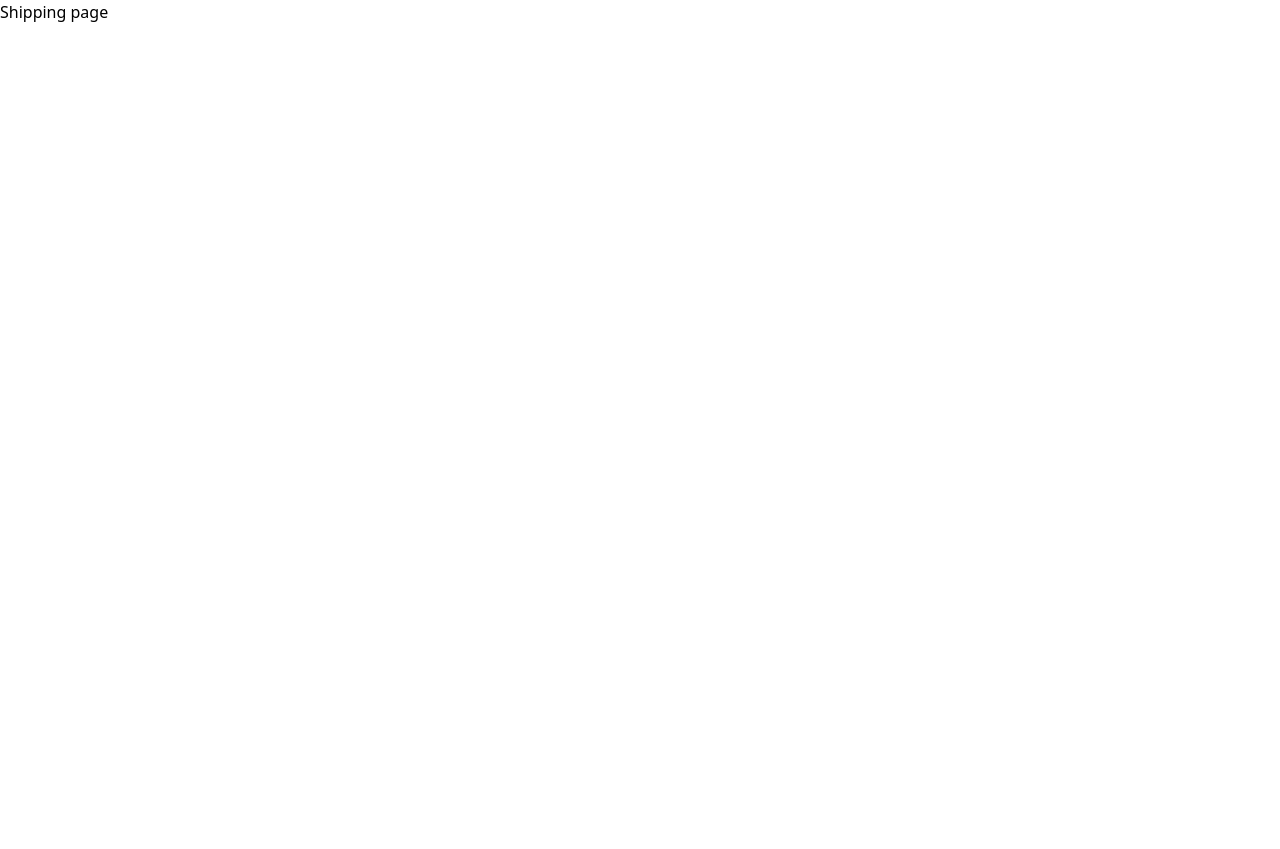
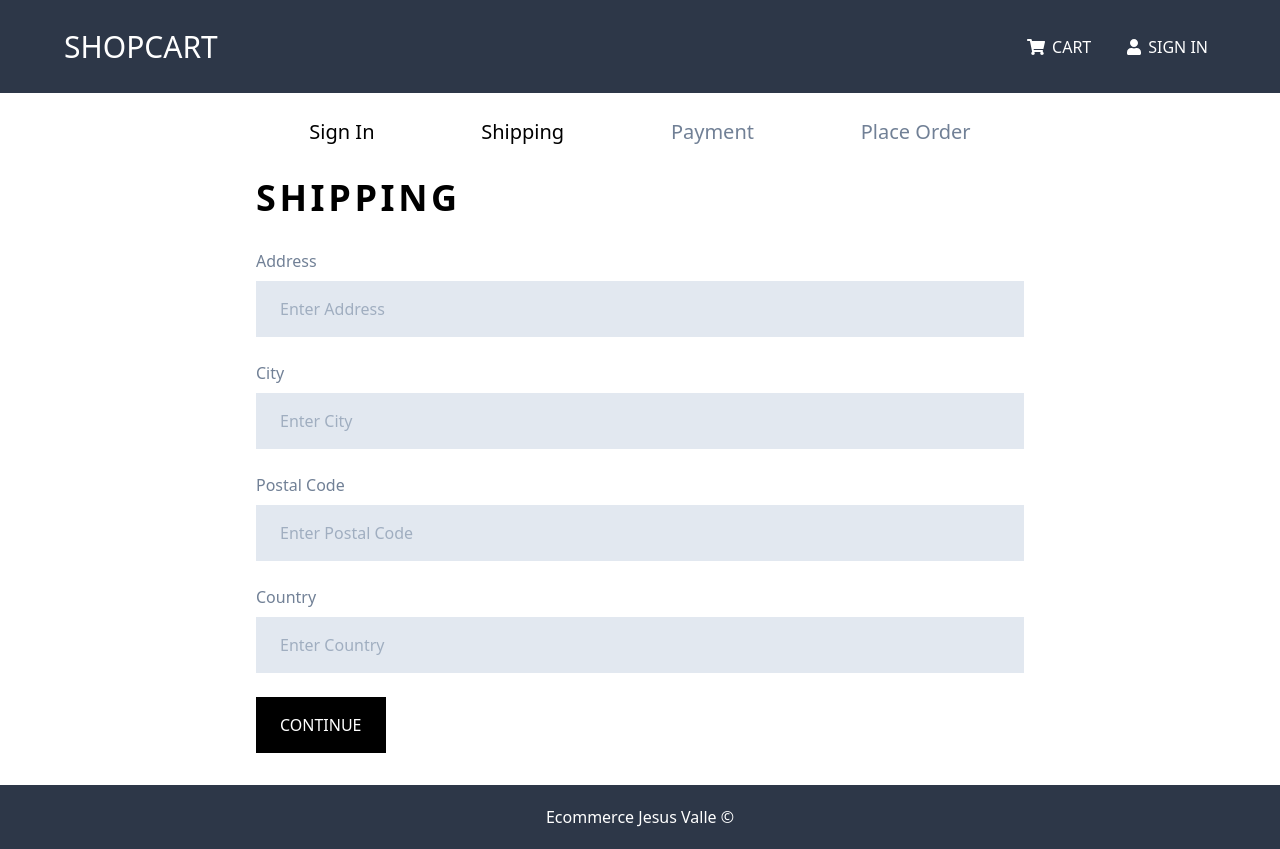
Before and after one commit to topdev05/mern-eCommerce, a Next.js app in the folder frontend/: page /cart/shipping in a window 1280 px wide. Before the commit the page ends 800 px from the top, so only its background shows below. Built offline with nearby package versions, Linux system fonts and the light colour scheme.

Commit message:
[ADD] Shipping Screen & address info

```diff
--- /dev/null
+++ b/frontend/components/CheckoutSteps.js
@@ -0,0 +1,50 @@
+import React from 'react';
+import Link from 'next/link';
+
+const CheckoutSteps = ({step1, step2, step3, step4}) => {
+    return (
+        <div className="flex justify-around pt-6">
+            <div>
+                {step1 ? (
+                    <Link href="/login">
+                        <p className="text-xl cursor-pointer select-none">Sign In</p>
+                    </Link>
+                ) : (
+                    <p className="text-xl text-gray-600 cursor-pointer select-none">Sign In</p>
+                )}
+            </div>
+
+            <div>
+                {step2 ? (
+                    <Link href="/shipping">
+                        <p className="text-xl cursor-pointer select-none">Shipping</p>
+                    </Link>
+                ) : (
+                    <p className="text-xl text-gray-600 cursor-pointer select-none">Shipping</p>
+                )}
+            </div>
+
+            <div>
+                {step3 ? (
+                    <Link href="/payment">
+                        <p className="text-xl cursor-pointer select-none">Payment</p>
+                    </Link>
+                ) : (
+                    <p className="text-xl text-gray-600 cursor-pointer select-none">Payment</p>
+                )}
+            </div>
+
+            <div>
+                {step4 ? (
+                    <Link href="/placeorder">
+                        <p className="text-xl cursor-pointer select-none">Place Order</p>
+                    </Link>
+                ) : (
+                    <p className="text-xl text-gray-600 cursor-pointer select-none">Place Order</p>
+                )}
+            </div>
+        </div>
+    );
+}
+
+export default CheckoutSteps;
--- a/frontend/context/cart/cartReducer.js
+++ b/frontend/context/cart/cartReducer.js
@@ -1,6 +1,7 @@
 import {
     CART_ADD_ITEM,
-    CART_REMOVE_ITEM
+    CART_REMOVE_ITEM,
+    CART_SAVE_SHIPPING_ADDRESS
 } from '../../types/cartConstants';
 
 const CartReducer = (state, action) => {
@@ -26,6 +27,11 @@ const CartReducer = (state, action) => {
                 ...state,
                 cartItems: state.cartItems.filter(x => x.product !== action.payload)
             }
+        case CART_SAVE_SHIPPING_ADDRESS:
+            return {
+                ...state,
+                shippingAddress: action.payload
+            }
         default: {
             return state;
         }
--- a/frontend/context/cart/cartState.js
+++ b/frontend/context/cart/cartState.js
@@ -6,18 +6,22 @@ import CartReducer from './cartReducer';
 
 import {
     CART_ADD_ITEM,
-    CART_REMOVE_ITEM
+    CART_REMOVE_ITEM,
+    CART_SAVE_SHIPPING_ADDRESS
 } from '../../types/cartConstants';
 
 const CartState = props => {
     let cartItemsFromStorage = [];
+    let shippingAddressFromStorage = {};
 
     if (typeof window !== 'undefined') {
         cartItemsFromStorage = localStorage.getItem('cartItems') ? JSON.parse(localStorage.getItem('cartItems')) : [];
+        shippingAddressFromStorage = localStorage.getItem('shippingAddress') ? JSON.parse(localStorage.getItem('shippingAddress')) : {};
     }
 
     const initialState = {
         cartItems: cartItemsFromStorage,
+        shippingAddress: shippingAddressFromStorage,
     }
 
     const [state, dispatch] = useReducer(CartReducer, initialState);
@@ -54,12 +58,23 @@ const CartState = props => {
         }
     }
 
+    const saveShippingAddress = (data) => {
+        dispatch({
+            type: CART_SAVE_SHIPPING_ADDRESS,
+            payload: data,
+        })
+
+        typeof window !== 'undefined' && localStorage.setItem('shippingAddress', JSON.stringify(data))
+    }
+
     return (
         <CartContext.Provider
             value={{
                 cartItems: state.cartItems,
+                shippingAddress: state.shippingAddress,
                 addToCart,
-                removeFromCart
+                removeFromCart,
+                saveShippingAddress
             }}
         >
             {props.children}
--- a/frontend/pages/cart/shipping.js
+++ b/frontend/pages/cart/shipping.js
@@ -1,9 +1,63 @@
-import React from 'react'
+import React, {useEffect, useState, useContext} from 'react';
+import {useRouter} from 'next/router';
+import cartContext from '../../context/cart/cartContext';
 
-const ShippingPage = () => {
+import Layout from '../../components/layouts/Layout';
+import CheckoutSteps from '../../components/CheckoutSteps';
+
+const ShippingScreen = () => {
+
+    const CartContext = useContext(cartContext);
+    const { shippingAddress, saveShippingAddress } = CartContext;
+
+    const [address, setAdress] = useState(shippingAddress.address);
+    const [city, setCity] = useState(shippingAddress.city);
+    const [postalCode, setPostalCode] = useState(shippingAddress.postalCode);
+    const [country, setCountry] = useState(shippingAddress.country);
+
+    const router = useRouter();
+
+    const submitHandler = (e) => {
+        e.preventDefault();
+        saveShippingAddress(({address, city, postalCode, country}));
+        router.push('/payment');
+    }
+
     return (
-        <h1>Shipping page</h1>
+        <Layout>
+            <div className="mx-auto px-24 sm:px-48 md:px-64">
+                <CheckoutSteps step1 step2 />
+                <h2 className="text-4xl uppercase tracking-widest my-6 font-semibold">Shipping</h2>
+
+                <form onSubmit={submitHandler}>
+                    <div className="my-6 flex flex-col">
+                        <label className="inline-block mb-2 text-gray-600">Address</label>
+                        <input className="block py-4 px-6 bg-gray-300" required
+                        type="text" placeholder="Enter Address" value={address} onChange={(e) => setAdress(e.target.value)} />
+                    </div>
+                    <div className="my-6 flex flex-col">
+                        <label className="inline-block mb-2 text-gray-600">City</label>
+                        <input className="block py-4 px-6 bg-gray-300" required
+                        type="text" placeholder="Enter City" value={city} onChange={(e) => setCity(e.target.value)} />
+                    </div>
+                    <div className="my-6 flex flex-col">
+                        <label className="inline-block mb-2 text-gray-600">Postal Code</label>
+                        <input className="block py-4 px-6 bg-gray-300" required
+                        type="text" placeholder="Enter Postal Code" value={postalCode} onChange={(e) => setPostalCode(e.target.value)} />
+                    </div>
+                    <div className="my-6 flex flex-col">
+                        <label className="inline-block mb-2 text-gray-600">Country</label>
+                        <input className="block py-4 px-6 bg-gray-300"
+                        type="text" placeholder="Enter Country" value={country} onChange={(e) => setCountry(e.target.value)} />
+                    </div>
+
+                    <button type="submit" className="px-6 py-4 text-white bg-black uppercase">
+                        Continue
+                    </button>
+                </form>
+            </div>
+        </Layout>
     );
 }
 
-export default ShippingPage;
+export default ShippingScreen;
--- a/frontend/types/cartConstants.js
+++ b/frontend/types/cartConstants.js
@@ -1,3 +1,4 @@
-
 export const CART_ADD_ITEM = 'CART_ADD_ITEM';
 export const CART_REMOVE_ITEM = 'CART_REMOVE_ITEM';
+
+export const CART_SAVE_SHIPPING_ADDRESS = 'CART_SAVE_SHIPPING_ADDRESS';
```
Also changed, not shown: frontend/pages/cart/payment.js (added).
